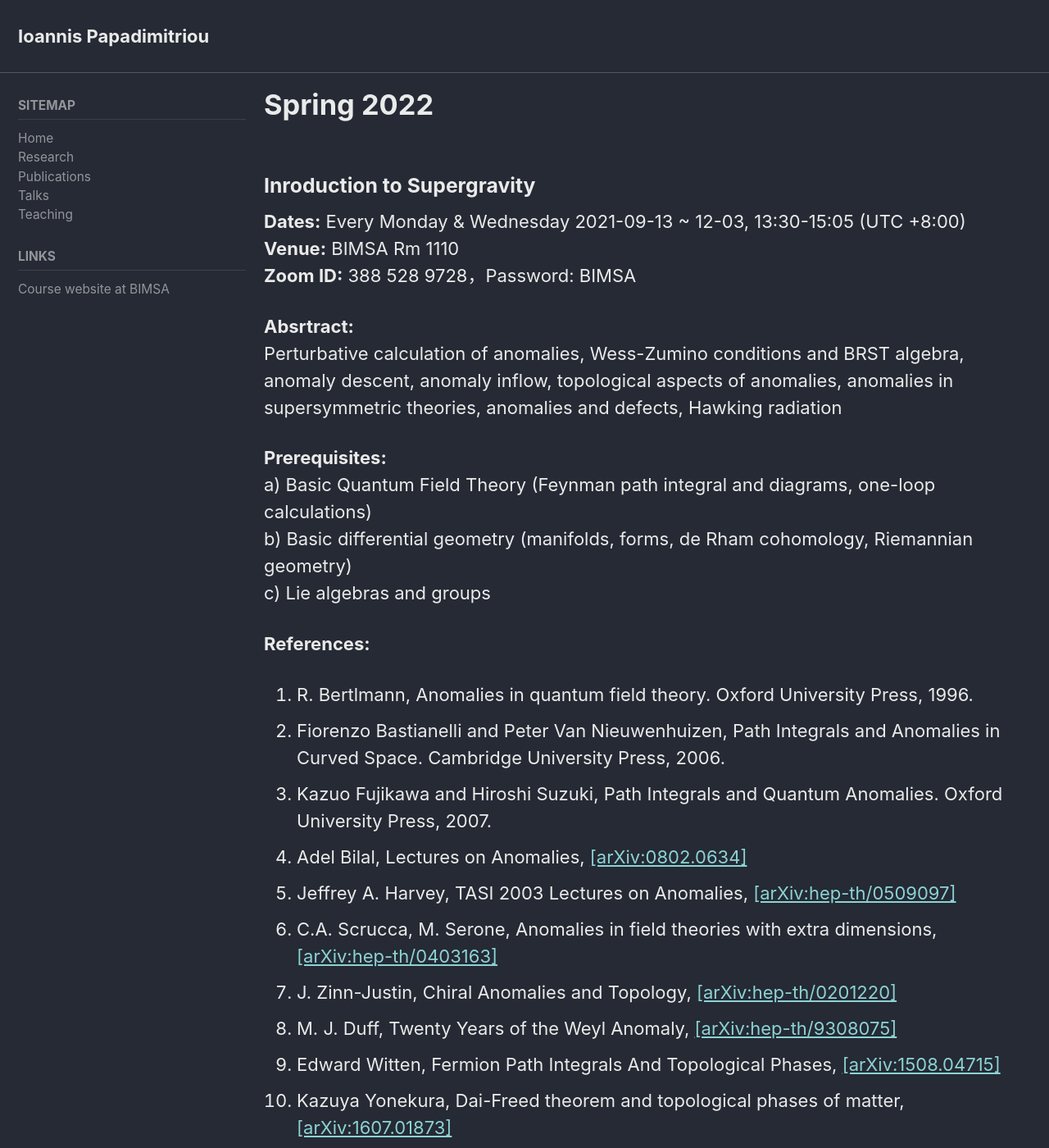
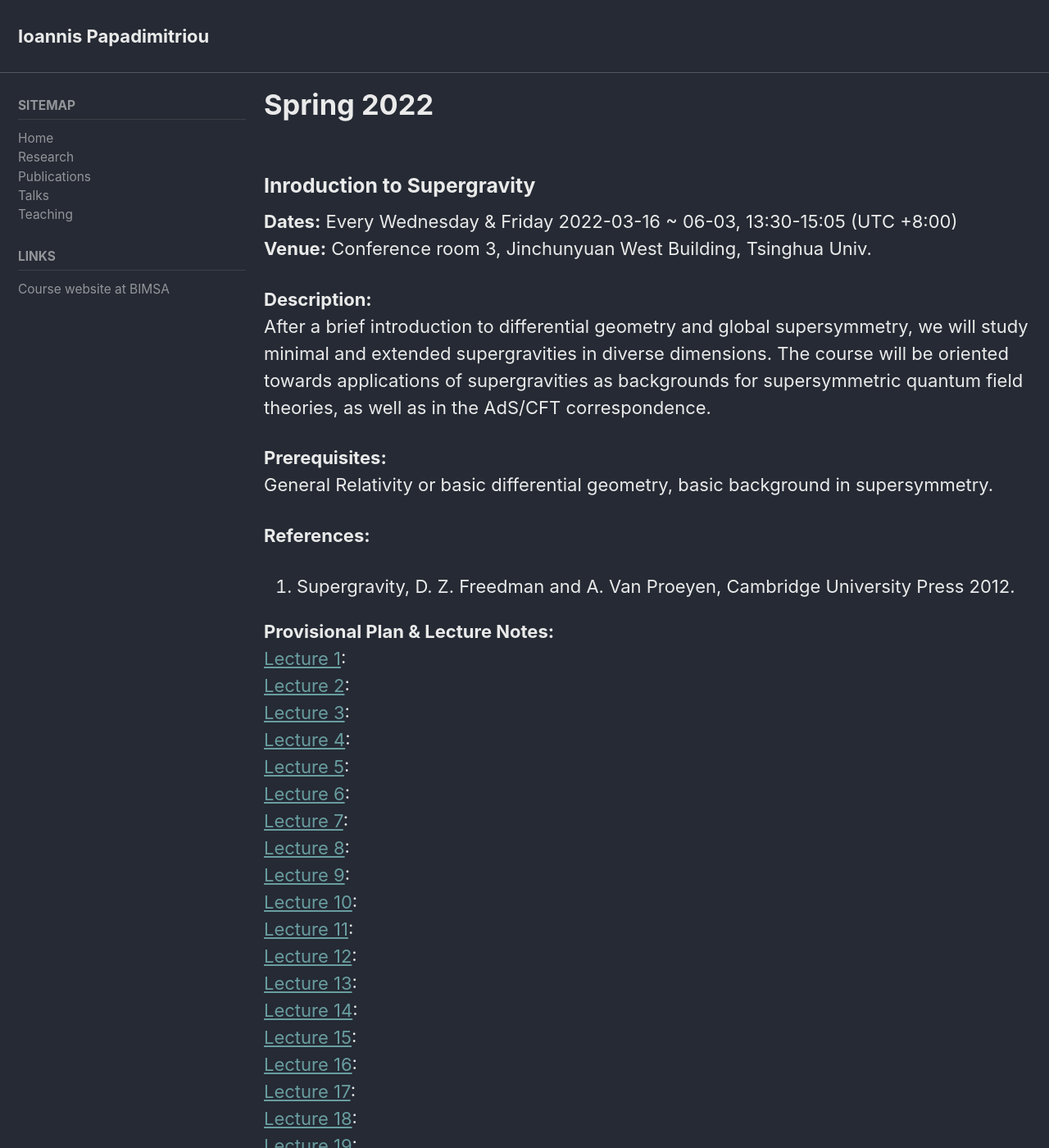
Before and after one commit to ipapadimitriou/ipapadimitriou.github.io, a Jekyll site: the page built from _pages/2022.md, in a window 1280 px wide and 1400 px high. Shown: the whole window at 82% size. Built offline with Jekyll 4.4.1, drawn with Linux system fonts in a browser that asks for light colours; cached includes are drawn as plain includes; some of the changed text lies outside the part shown.

Commit message:
Update 2022.md

```diff
--- a/_pages/2022.md
+++ b/_pages/2022.md
@@ -32,61 +32,42 @@ sidebar:
 
 ### Inroduction to Supergravity
 
-<b>Dates:</b> Every Monday & Wednesday 2021-09-13 ~ 12-03, 13:30-15:05 (UTC +8:00)<br>
-<b>Venue:</b> BIMSA Rm 1110<br>
-<b>Zoom ID:</b> 388 528 9728，Password: BIMSA
+<b>Dates:</b> Every Wednesday & Friday 2022-03-16 ~ 06-03, 13:30-15:05 (UTC +8:00)<br>
+<b>Venue:</b> Conference room 3, Jinchunyuan West Building, Tsinghua Univ.<br>
 
-<b>Absrtract:</b><br>
-Perturbative calculation of anomalies, Wess-Zumino conditions and BRST algebra, anomaly descent, anomaly inflow, topological aspects of anomalies, anomalies in supersymmetric theories, anomalies and defects, Hawking radiation
+<b>Description:</b><br>
+After a brief introduction to differential geometry and global supersymmetry, we will study minimal and extended supergravities in diverse dimensions. The course will be oriented towards applications of supergravities as backgrounds for supersymmetric quantum field theories, as well as in the AdS/CFT correspondence.
 
 <b>Prerequisites:</b><br>
-a) Basic Quantum Field Theory (Feynman path integral and diagrams, one-loop calculations)<br>
-b) Basic differential geometry (manifolds, forms, de Rham cohomology, Riemannian geometry)<br>
-c) Lie algebras and groups<br>
+General Relativity or basic differential geometry, basic background in supersymmetry.<br>
 
 <b>References:</b><br>
-1. R. Bertlmann, Anomalies in quantum field theory. Oxford University Press, 1996.<br>
-2. Fiorenzo Bastianelli and Peter Van Nieuwenhuizen, Path Integrals and Anomalies in Curved Space. Cambridge University Press, 2006.<br>
-3. Kazuo Fujikawa and Hiroshi Suzuki, Path Integrals and Quantum Anomalies. Oxford University Press, 2007.<br>
-4. Adel Bilal, Lectures on Anomalies, <a href="https://arxiv.org/abs/0802.0634">[arXiv:0802.0634]</a><br>
-5. Jeffrey A. Harvey, TASI 2003 Lectures on Anomalies, <a href="https://arxiv.org/abs/hep-th/0509097">[arXiv:hep-th/0509097]</a><br>
-6. C.A. Scrucca, M. Serone, Anomalies in field theories with extra dimensions, <a href="https://arxiv.org/abs/hep-th/0403163">[arXiv:hep-th/0403163]</a><br>
-7. J. Zinn-Justin, Chiral Anomalies and Topology, <a href="https://arxiv.org/abs/hep-th/0201220v1">[arXiv:hep-th/0201220]</a><br>
-8. M. J. Duff, Twenty Years of the Weyl Anomaly, <a href="https://arxiv.org/abs/hep-th/9308075">[arXiv:hep-th/9308075]</a><br>
-9. Edward Witten, Fermion Path Integrals And Topological Phases, <a href="https://arxiv.org/abs/1508.04715">[arXiv:1508.04715]</a><br>
-10. Kazuya Yonekura, Dai-Freed theorem and topological phases of matter, <a href="https://arxiv.org/abs/1607.01873">[arXiv:1607.01873]</a><br>
-11. Edward Witten, Kazuya Yonekura, Anomaly Inflow and the η-Invariant, <a href="https://arxiv.org/abs/1909.08775">[arXiv:1909.08775]</a><br>
-12. Samuel Monnier, A Modern Point of View on Anomalies, <a href="https://arxiv.org/abs/1903.02828">[arXiv:1903.02828]</a><br>
-13. Shun K. Kobayashi, Kazuya Yonekura, The Atiyah–Patodi–Singer index theorem from the axial anomaly, <a href="https://arxiv.org/abs/2103.10654">[arXiv:2103.10654]</a><br>
+1. Supergravity, D. Z. Freedman and A. Van Proeyen, Cambridge University Press 2012.<br>
 
 
-
-<b>Lecture Notes:</b><br>
-[Lecture 1](./attachments/teaching/QFT Anomalies and Applications 2021/lecture notes/QFT Anomalies - Lecture 1.pdf): Symmetries, Ward identities and quantum anomalies<br>
-[Lecture 2](./attachments/teaching/QFT Anomalies and Applications 2021/lecture notes/QFT Anomalies - Lecture 2.pdf): Perturbative calculation of anomalies, ABJ anomaly<br>
-[Lecture 3](./attachments/teaching/QFT Anomalies and Applications 2021/lecture notes/QFT Anomalies - Lecture 3.pdf): Point-splitting regularization, non-Abelian anomalies<br>
-[Lecture 4](./attachments/teaching/QFT Anomalies and Applications 2021/lecture notes/QFT Anomalies - Lecture 4.pdf): Path integral approach to anomalies, Fujikawa's derivation of the ABJ anomaly<br>
-[Lecture 5](./attachments/teaching/QFT Anomalies and Applications 2021/lecture notes/QFT Anomalies - Lecture 5.pdf): Fujikawa's derivation of the non-Abelian anomaly, consistent and covariant anomalies<br>
-[Lecture 6](./attachments/teaching/QFT Anomalies and Applications 2021/lecture notes/QFT Anomalies - Lecture 6.pdf): Heat kernel and zeta function regularization<br>
-[Lecture 7](./attachments/teaching/QFT Anomalies and Applications 2021/lecture notes/QFT Anomalies - Lecture 7.pdf): Topology of gauge bundles and physics<br>
-[Lecture 8](./attachments/teaching/QFT Anomalies and Applications 2021/lecture notes/QFT Anomalies - Lecture 8.pdf): Invariant polynomials and characteristic classes<br>
-[Lecture 9](./attachments/teaching/QFT Anomalies and Applications 2021/lecture notes/QFT Anomalies - Lecture 9.pdf):  Cartan homotopy formula and BRS transformations<br>
-[Lecture 10](./attachments/teaching/QFT Anomalies and Applications 2021/lecture notes/QFT Anomalies - Lecture 10.pdf): Wess-Zumino conditions and anomaly descent<br>
-[Lecture 11](./attachments/teaching/QFT Anomalies and Applications 2021/lecture notes/QFT Anomalies - Lecture 11.pdf): Geometry of Faddeev-Popov ghosts, covariant anomaly<br>
-[Lecture 12](./attachments/teaching/QFT Anomalies and Applications 2021/lecture notes/QFT Anomalies - Lecture 12.pdf): Atiyah-Singer index theorem (singlet anomaly)<br>
-[Lecture 13](./attachments/teaching/QFT Anomalies and Applications 2021/lecture notes/QFT Anomalies - Lecture 13.pdf): Family index theorem (non-Abelian anomaly)<br>
-[Lecture 14](./attachments/teaching/QFT Anomalies and Applications 2021/lecture notes/QFT Anomalies - Lecture 14.pdf): Riemannian geometry as a GL(d) or SO(d) gauge theory<br>
-[Lecture 15](./attachments/teaching/QFT Anomalies and Applications 2021/lecture notes/QFT Anomalies - Lecture 15.pdf): Gravitational anomalies<br>
-[Lecture 16](./attachments/teaching/QFT Anomalies and Applications 2021/lecture notes/QFT Anomalies - Lecture 16.pdf): Mixed axial anomaly, supersymmetric quantum mechanics<br>
-[Lecture 17](./attachments/teaching/QFT Anomalies and Applications 2021/lecture notes/QFT Anomalies - Lecture 17.pdf): Mixed axial anomaly from supersymmetric quantum mechanics<br>
-[Lecture 18](./attachments/teaching/QFT Anomalies and Applications 2021/lecture notes/QFT Anomalies - Lecture 18.pdf): Green-Schwarz mechanism, anomaly inflow<br>
-[Lecture 19](./attachments/teaching/QFT Anomalies and Applications 2021/lecture notes/QFT Anomalies - Lecture 19.pdf): Anomaly inflow, non-perturbative anomalies<br>
-[Lecture 20](./attachments/teaching/QFT Anomalies and Applications 2021/lecture notes/QFT Anomalies - Lecture 20.pdf): Atiyah-Patodi-Singer index theorem, η-invariant, Dai-Freed partition function<br>
-[Lecture 21](./attachments/teaching/QFT Anomalies and Applications 2021/lecture notes/QFT Anomalies - Lecture 21.pdf): Weyl anomalies and the renormalization group<br>
-[Lecture 22](./attachments/teaching/QFT Anomalies and Applications 2021/lecture notes/QFT Anomalies - Lecture 22.pdf): Anomalies in supersymmetric theories<br>
+<b>Provisional Plan & Lecture Notes:</b><br>
+[Lecture 1](): <br>
+[Lecture 2](): <br>
+[Lecture 3](): <br>
+[Lecture 4](): <br>
+[Lecture 5](): <br>
+[Lecture 6](): <br>
+[Lecture 7](): <br>
+[Lecture 8](): <br>
+[Lecture 9]():  <br>
+[Lecture 10](): <br>
+[Lecture 11](): <br>
+[Lecture 12](): <br>
+[Lecture 13](): <br>
+[Lecture 14](): <br>
+[Lecture 15](): <br>
+[Lecture 16](): <br>
+[Lecture 17](): <br>
+[Lecture 18](): <br>
+[Lecture 19](): <br>
+[Lecture 20](): <br>
+[Lecture 21](): <br>
+[Lecture 22](): <br>
 
 
 <b>Problem Sets:</b><br>
-[[1]](./attachments/teaching/QFT Anomalies and Applications 2021/problem sets/2021.09.29 - problem set 1.pdf)
-[[2]](./attachments/teaching/QFT Anomalies and Applications 2021/problem sets/2021.11.01 - problem set 2.pdf)
-[[3]](./attachments/teaching/QFT Anomalies and Applications 2021/problem sets/2021.12.01 - problem set 3.pdf)
```
